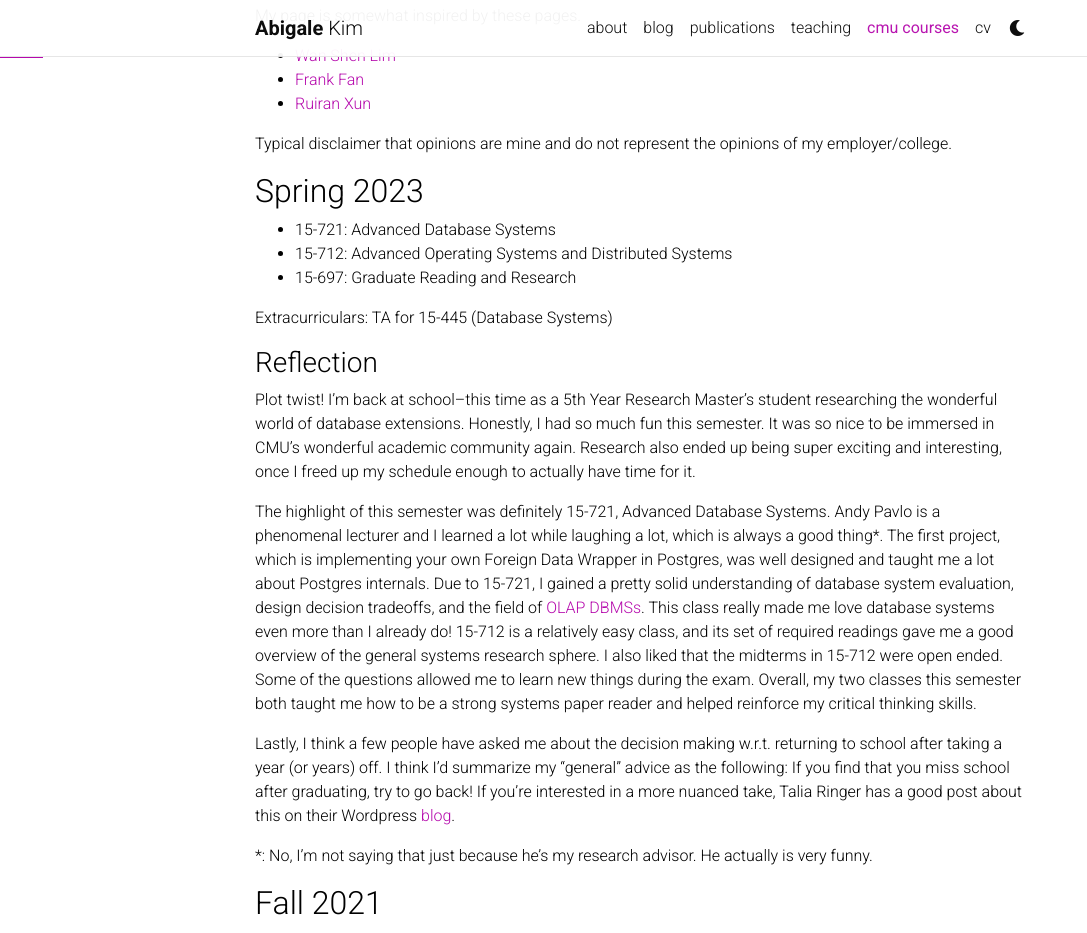
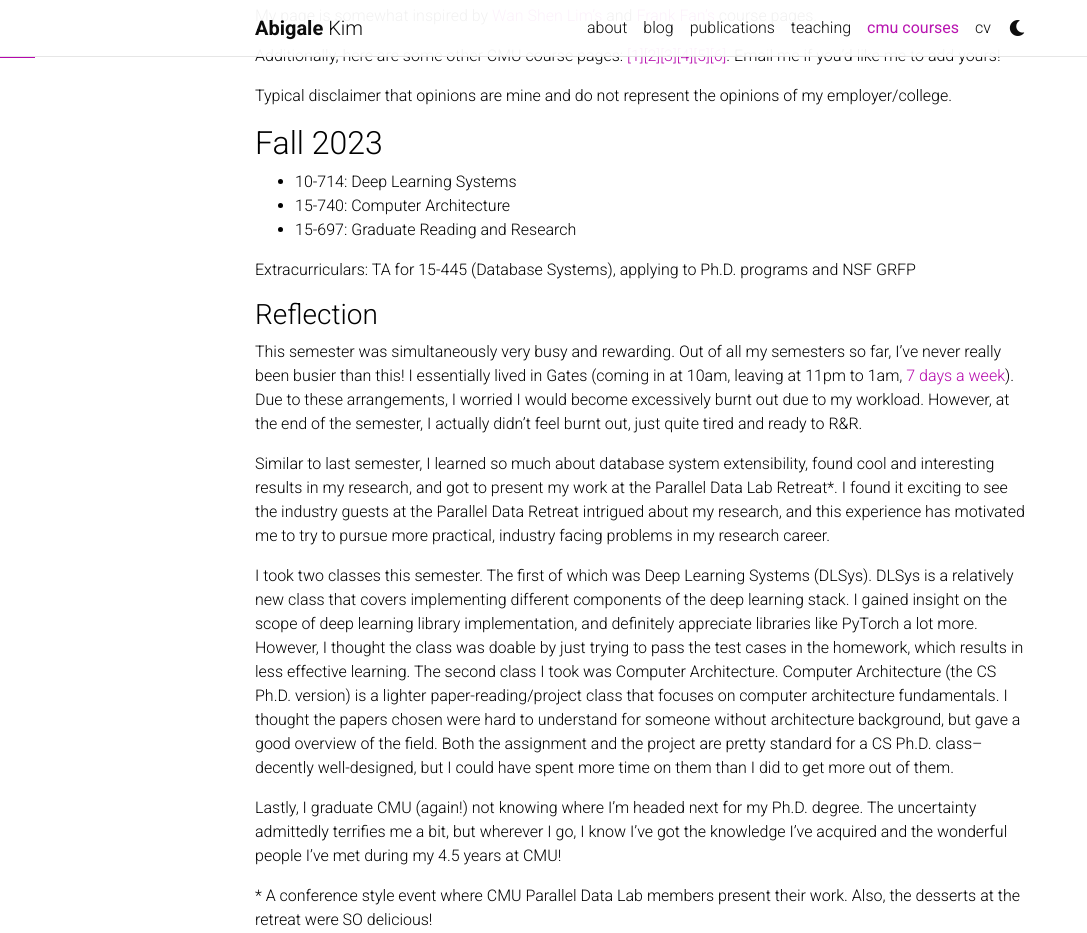
Before and after one commit to jurplel/abigalekim.github.io, a Jekyll site: the page built from _pages/courses.md, in a window 1280 px wide and 1400 px high, scrolled down 210 px. Shown: the top 933 px of the window, without its empty margins (0-1087 px from the left). Built offline with Jekyll 4.4.1, drawn with Linux system fonts in a browser that asks for light colours; comment, search, counter and statistics services are not loaded; a style sheet for code colours, icons or effects is not loaded; some of the changed text lies outside the part shown.

Commit message:
courses updates

```diff
--- a/_pages/courses.md
+++ b/_pages/courses.md
@@ -7,12 +7,41 @@ nav: true
 nav_order: 3
 ---
 
-My page is somewhat inspired by these pages.
-- [Wan Shen Lim](https://wanshenl.me/courses/)
-- [Frank Fan](https://weihang7.github.io/courses/)
-- [Ruiran Xun](https://ruiran.me/courses/)
+My page is somewhat inspired by [Wan Shen Lim's](https://wanshenl.me/courses/) and [Frank Fan's](https://weihang7.github.io/courses/) course pages.
+
+Additionally, here are some other CMU course pages: [[1]](https://fanpu.io/courses/)[[2]](https://ruiran.me/courses/)[[3]](https://heleaf.me/blog/classes)[[4]](https://bokken12.github.io/reviews/)[[5]](https://pranavkumar.me/courses/)[[6]](https://pi314mm.github.io/courses.html). Email me if you'd like me to add yours!
 
 Typical disclaimer that opinions are mine and do not represent the opinions of my employer/college.
+
+## Fall 2023
+- 10-714: Deep Learning Systems
+- 15-740: Computer Architecture
+- 15-697: Graduate Reading and Research
+
+Extracurriculars: TA for 15-445 (Database Systems), applying to Ph.D. programs and NSF GRFP
+
+### Reflection
+This semester was simultaneously very busy and rewarding. Out of all my semesters so far, I've never really been busier than this! I essentially lived in Gates (coming in at 10am, leaving at 11pm to 1am, [7 days a week](https://www.youtube.com/watch?v=QU9c0053UAU)). Due to these arrangements, I worried I would become excessively burnt out due to my workload. However, at the end of the semester, I actually didn't feel burnt out, just quite tired and ready to R&R.
+
+Similar to last semester, I learned so much about database system extensibility, found cool and interesting results in my research, and got to present my work at the Parallel Data Lab Retreat\*. I found it exciting to see the industry guests at the Parallel Data Retreat intrigued about my research, and this experience has motivated me to try to pursue more practical, industry facing problems in my research career.
+
+I took two classes this semester. The first of which was Deep Learning Systems (DLSys). DLSys is a relatively new class that covers implementing different components of the deep learning stack. I gained insight on the scope of deep learning library implementation, and definitely appreciate libraries like PyTorch a lot more. However, I thought the class was doable by just trying to pass the test cases in the homework, which results in less effective learning. The second class I took was Computer Architecture. Computer Architecture (the CS Ph.D. version) is a lighter paper-reading/project class that focuses on computer architecture fundamentals. I thought the papers chosen were hard to understand for someone without architecture background, but gave a good overview of the field. Both the assignment and the project are pretty standard for a CS Ph.D. class--decently well-designed, but I could have spent more time on them than I did to get more out of them.
+
+Lastly, I graduate CMU (again!) not knowing where I'm headed next for my Ph.D. degree. The uncertainty admittedly terrifies me a bit, but wherever I go, I know I've got the knowledge I've acquired and the wonderful people I've met during my 4.5 years at CMU!
+
+\* A conference style event where CMU Parallel Data Lab members present their work. Also, the desserts at the retreat were SO delicious!
+
+## Summer 2023
+- 15-697: Graduate Reading and Research
+
+Extracurriculars: none
+
+### Reflection
+I spent most of this summer doing research! I developed most of my PostgreSQL analysis framework this summer, which was 1) a lot of work and 2) a lot of Python scripting. The overarching theme of this summer was definitely exploring PostgreSQL extensions, their internals, and the design decisions involved in creating them in depth. It was a lot of fun! This summer solidified my decision to apply for CS PhD programs in Fall 2023. I really enjoyed the discovery process of research.
+
+Unrelated to databases, I discovered that [serviceberries](https://backyardforager.com/amelanchier-serviceberry-juneberry/) are delicious! There are also a few serviceberry trees at CMU, near Gates and Newell-Simon. I was lucky enough to grab a few handfuls for snacking!
+![](/assets/img/serviceberries.jpeg)
+
 
 ## Spring 2023
 - 15-721: Advanced Database Systems
@@ -64,7 +93,7 @@ I thought the workload of my summer plans was quite high, but standard relative
 #### Three Things I Learned
 - Reading through and contributing to a large, established C++ codebase requires a lot of effort and dedication. C++ is very hard and unintuitive for beginners to understand (NOT hot take: C++ should not be taught at the beginning programming level. This is another conversation that should be covered in its own blog post.)
 - I learned a lot about how startups work from the 8VC program I participated in biweekly. Startups are very money and funding focused, and often are created around a central, influential idea. (This seems obvious in retrospect; however, I was and am still very money/business clueless.)
-- Breaks can be beneficial to your well being!
+- Breaks can be beneficial to your well-being!
 
 ## Spring 2021
 - 15-539: CS Pedagogy
```
Also changed, not shown: _pages/about.md (+1 -1 lines).
